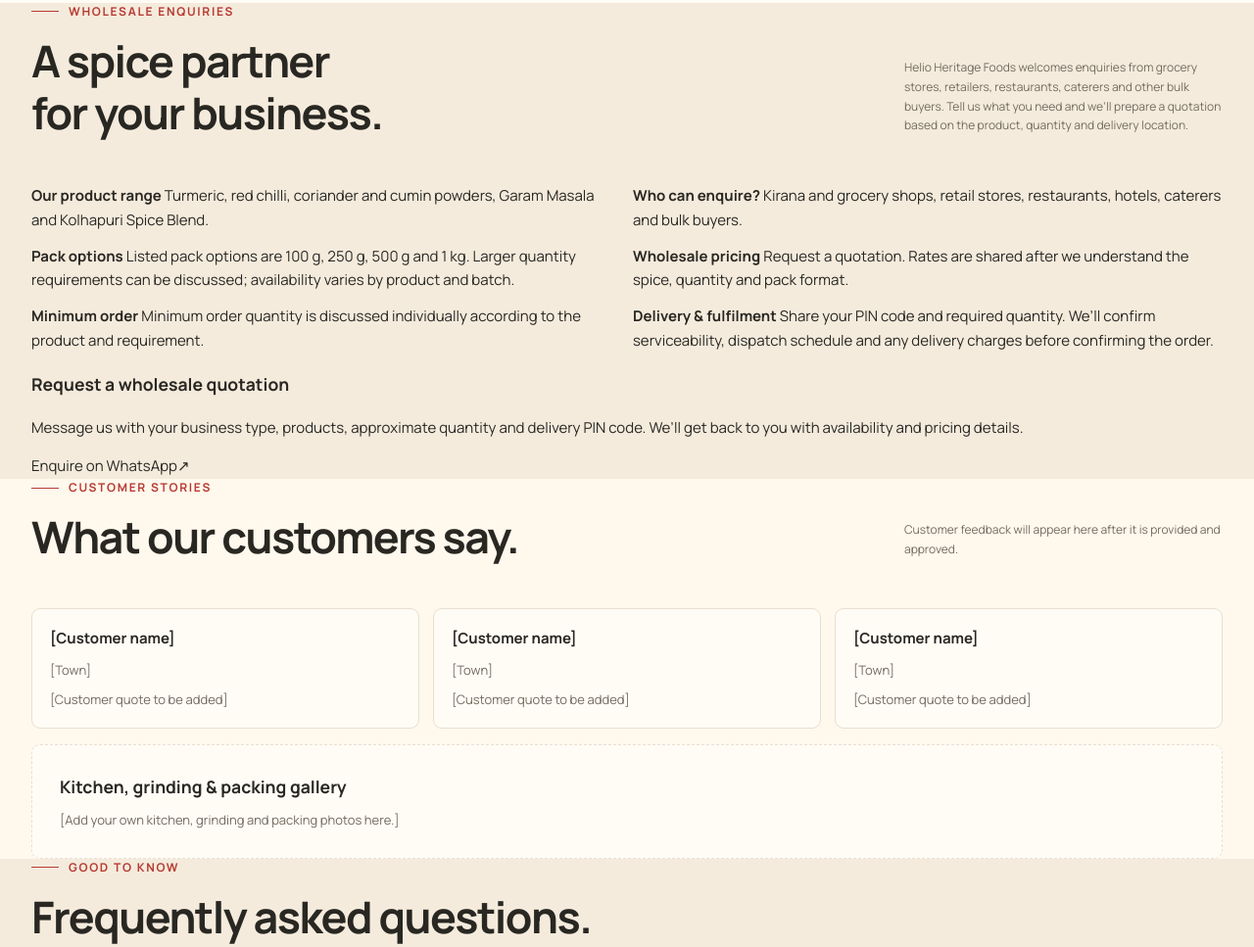
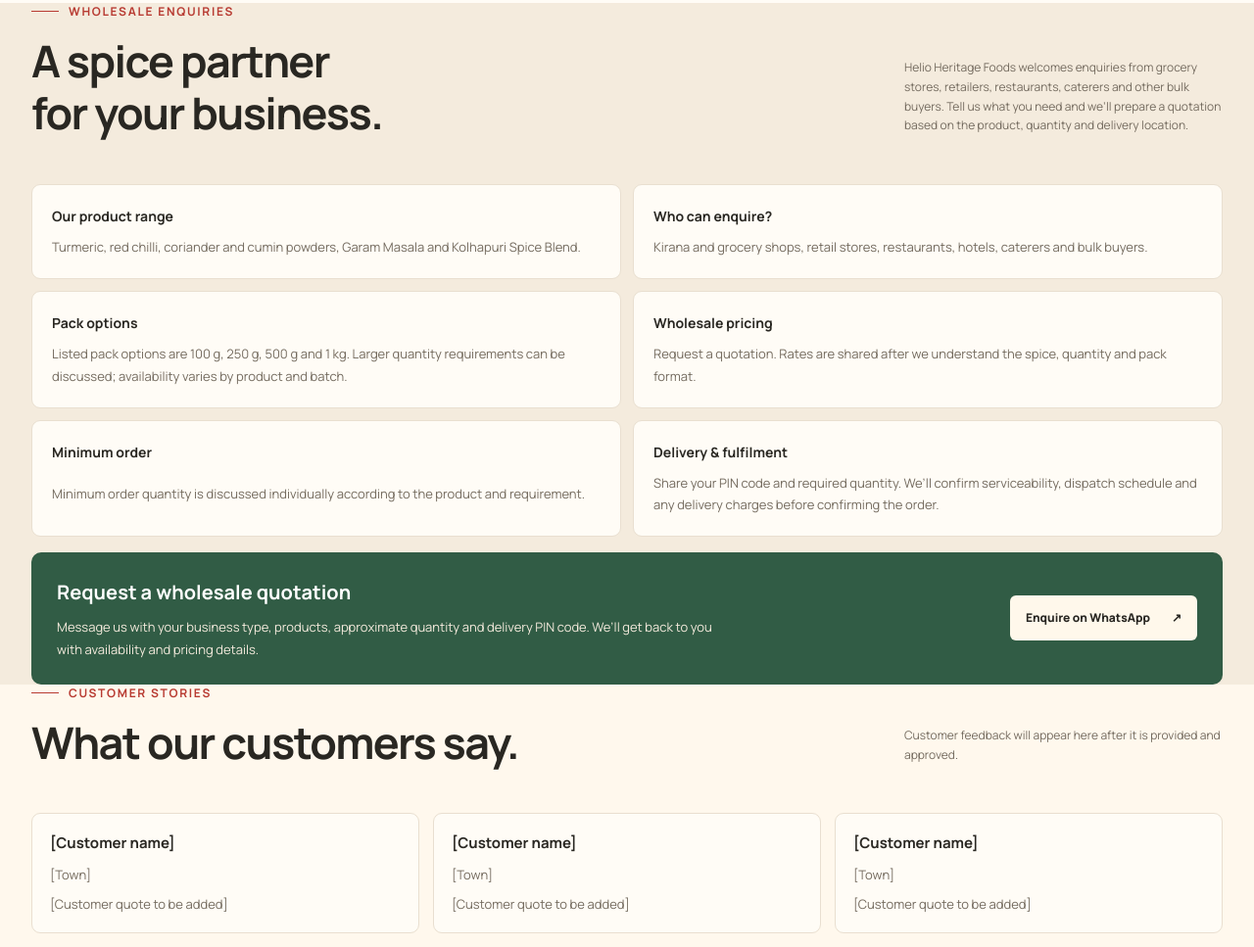
Before and after one commit to helioheritagefoods/helio-heritage-foods, a plain HTML site: page index.html in a window 1280 px wide. Shown: the part 5756-6723 px from the top of the page at 98% size. Drawn offline with Linux system fonts and the light colour scheme.

Commit message:
Style bilingual wholesale enquiry section

```diff
--- a/polish.css
+++ b/polish.css
@@ -207,3 +207,16 @@ h1,h2,h3,.signature strong,.contact-email{font-family:'Manrope',sans-serif}
 .enquiry-field select,.enquiry-field input,.enquiry-size,.enquiry-submit{position:relative;z-index:1;pointer-events:auto;touch-action:manipulation}
 .enquiry-size:disabled{cursor:not-allowed}
 @media(max-width:650px){.product-visual{min-height:280px}.product-visual img{padding:8px}.spice-shelf-banner{margin:20px 0 4px}.spice-shelf-banner img{max-height:none}}
+
+
+/* Wholesale enquiry cards and clear next step */
+.business-facts article{display:grid;gap:9px;margin:0;padding:20px;background:#FFFCF6;border:1px solid #E9DFD0;border-radius:9px}
+.business-facts article strong{color:#292722;font-size:14px}
+.business-facts article span{color:#746B5F;font-size:13px;line-height:1.75}
+.wholesale-next-step{display:flex;align-items:center;justify-content:space-between;gap:24px;margin-top:16px;padding:24px 26px;background:#315C45;border-radius:10px;color:#fff}
+.wholesale-next-step h3{margin:0 0 8px;color:#fff;font-size:20px}
+.wholesale-next-step p{max-width:680px;margin:0;color:#F5EBDD;font-size:13px;line-height:1.75}
+.wholesale-cta{display:inline-flex;align-items:center;justify-content:space-between;gap:22px;flex:0 0 auto;min-height:46px;padding:12px 16px;border-radius:6px;background:#FFF8EB;color:#292722;font-size:12px;font-weight:800;text-decoration:none}
+.wholesale-cta:hover{background:#F2D9A8}
+.wholesale-cta:focus-visible{outline:3px solid #E6A817;outline-offset:3px}
+@media(max-width:650px){.business-facts article{padding:17px}.wholesale-next-step{align-items:stretch;flex-direction:column;gap:17px;padding:19px}.wholesale-next-step h3{font-size:18px}.wholesale-cta{width:100%}}
```
